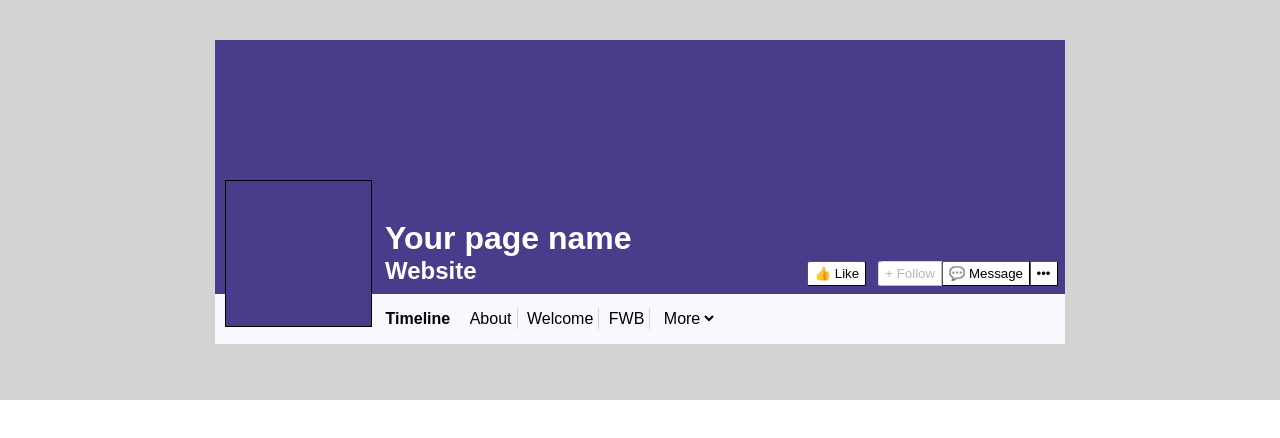
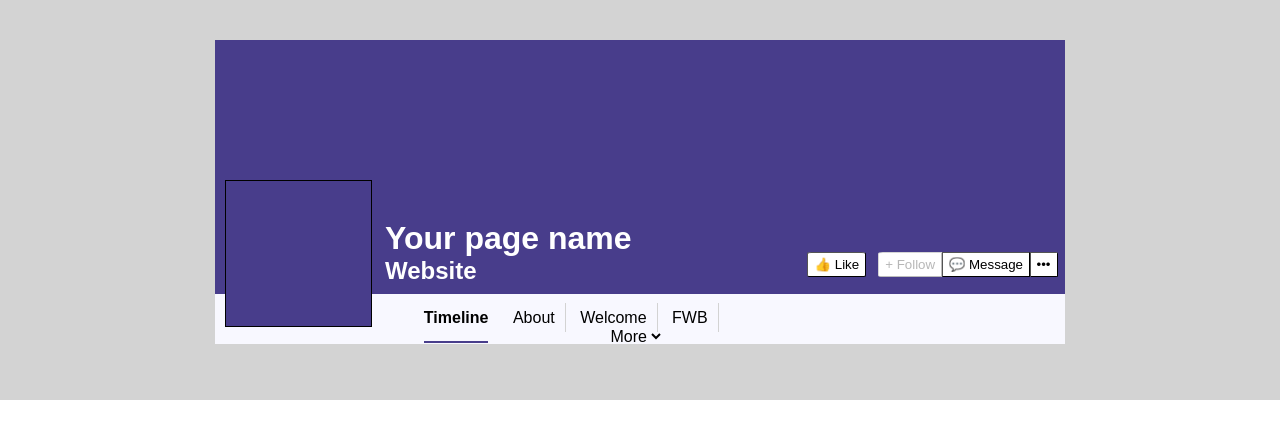
Before and after one commit to AZimdahl/Social-Mockup, a plain HTML site: page index.html in a window 1280 px wide. Drawn offline with Linux system fonts and the light colour scheme.

Commit message:
Finish header

```diff
--- a/assets/stylesheets/styles.css
+++ b/assets/stylesheets/styles.css
@@ -54,7 +54,7 @@ li {
 .pageButtons {
     float: right;
     clear: both;
-    padding-top: 1%;
+    margin: 0;
     margin-right: 10px;
 }
 
@@ -64,7 +64,7 @@ button {
     border-width: .75px;
     height: 25px;
     background-color: white;
-
+    vertical-align: top;
 }
 
 .pageButtons li:first-child button {
@@ -96,27 +96,35 @@ button {
     position: relative;
     top: 14%;
     text-align: center;
-    padding-top: 15px
+    padding-top: 15px;
 }
 
-.pageTabs ul {
-    position: relative;
-    left: 45px;
+.pageTabs div {
+    display: inline;
+    border-right: 1px solid lightgrey;
+    padding: 6px 10px 6px 10px;
 }
 
-.pageTabs li {
-    padding: 2px 5px 2px 5px;
-    border-right: 1px solid lightgrey;
+.tabOptions:hover {
+    border-bottom: 2.5px solid darkslateblue;
 }
 
-.pageTabs li:first-child {
-    border: none;
-    font-weight: bold;
-    padding-right: 10px;
+.pageTabs :last-child {
+    border-right: none;
 }
 
-.pageTabs li:last-child {
-    border: none;
+#mainTab {
+    border-right: none;
+    font-weight: bold;
+    margin-left: 20%;
+    padding: 0;
+    padding-bottom: 15px;
+    border-bottom: 2.5px solid darkslateblue;
+}
+
+#mainTab:hover {
+    padding-bottom: 6px;
+    border-bottom: 2.5px solid darkslateblue;
 }
 
 select {
--- a/index.html
+++ b/index.html
@@ -29,19 +29,22 @@
             </div>
 
             <div class="pageTabs">
-                <ul>
-                    <li>Timeline</li>
-                    <li>About</li>
-                    <li>Welcome</li>
-                    <li>FWB</li>
-                    <li>
+                <div id="mainTab" class="tabOptions">Timeline</div>
+                <div id="boxLine">
+                    <div class="tabOptions">About</div>
+                    <div class="tabOptions">Welcome</div>
+                    <div class="tabOptions">FWB</div>
+                    <div class="tabOptions">
                         <select name="More" id="More">
                             <option>More</option>
                         </select>
-                    </li>
-                </ul>
+                    </div>
+                </div>
             </div>
         </div>
     </header>
+    <main>
+
+    </main>
 </body>
 </html>
```
